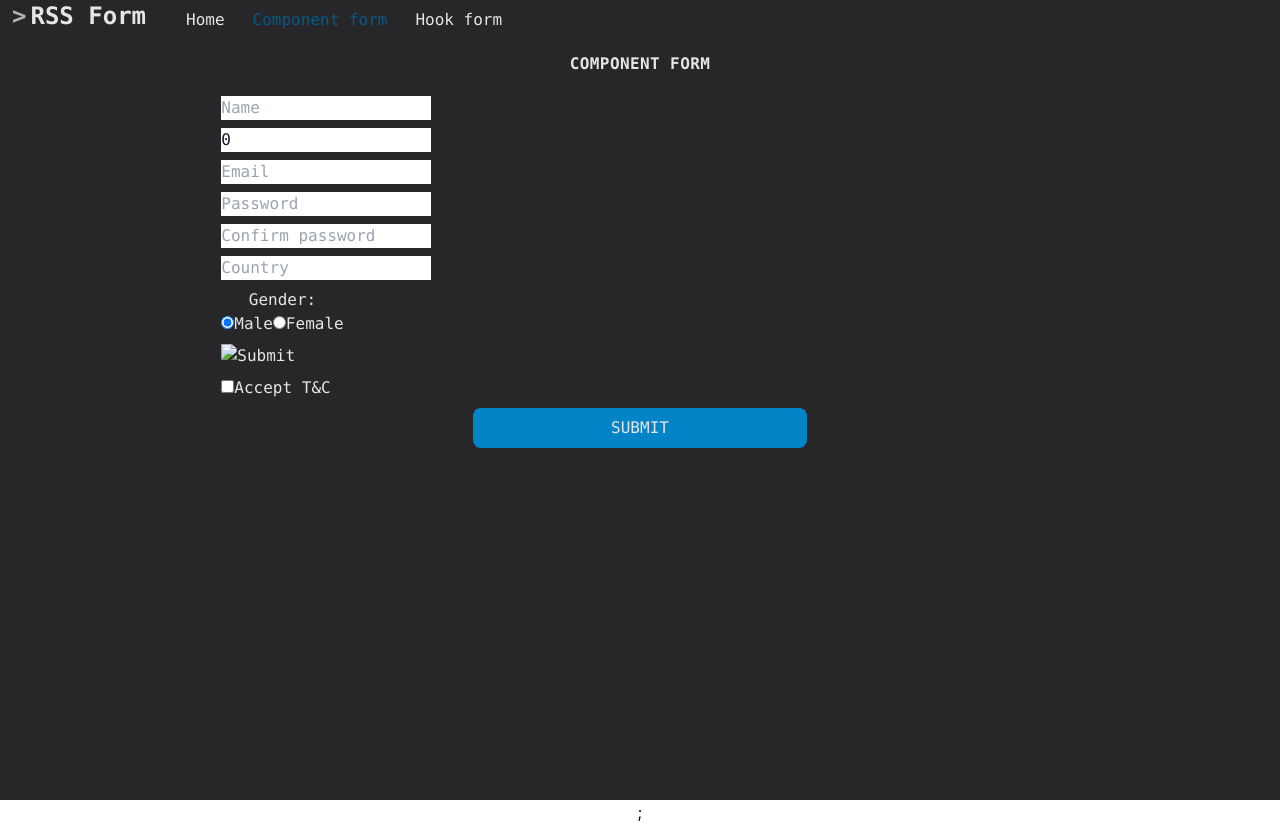
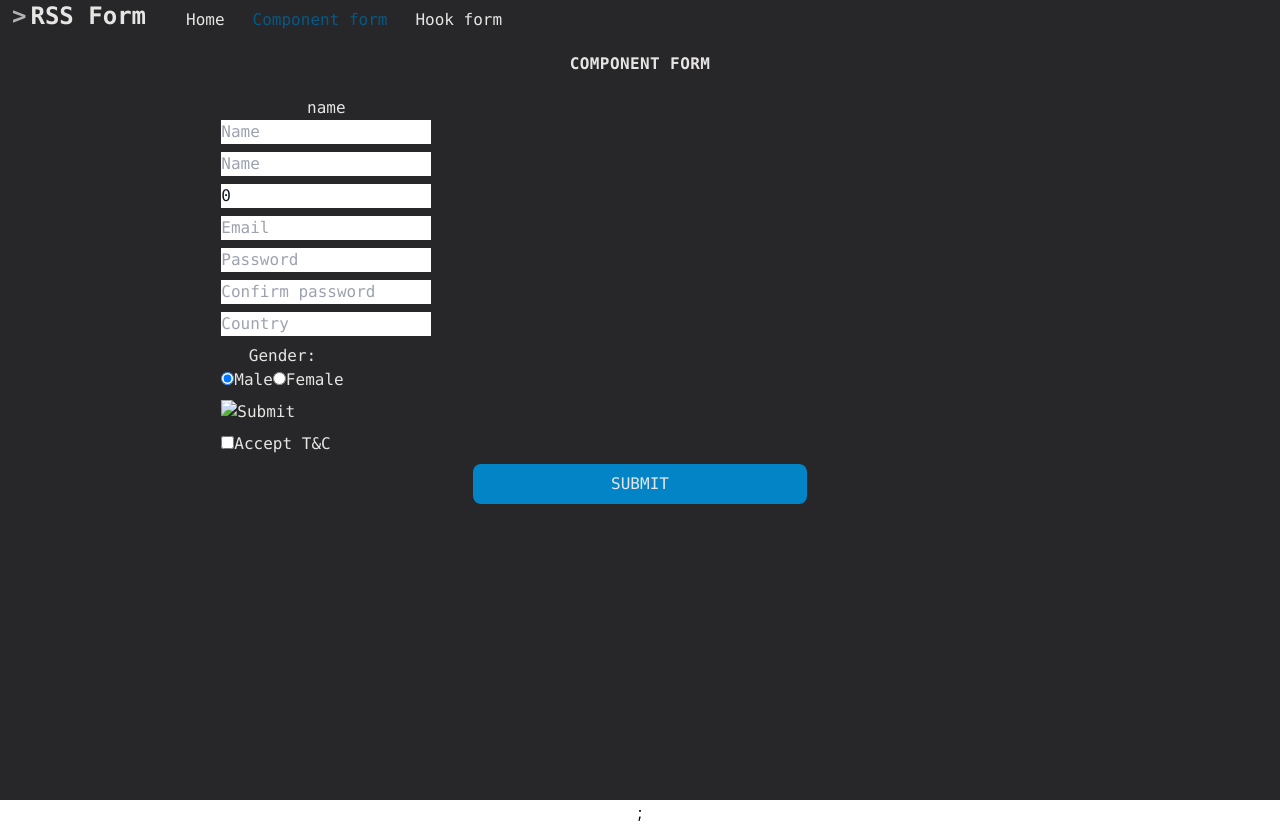
Before and after one commit to ffriday/rssreact, a React (Vite) app: page /component-form in a window 1280 px wide. Built offline with nearby package versions, Linux system fonts and the light colour scheme.

Commit message:
feat: add errors handling

```diff
--- a/src/constants/index.ts
+++ b/src/constants/index.ts
@@ -1,4 +1,5 @@
-import { Links, Style, QueryParams } from './types';
-import { navLinks } from './variables';
+import { Links, Style, QueryParams, TFormData } from './types';
+import { navLinks, inputs } from './variables';
 
-export { Links, Style, QueryParams, navLinks };
+export { Links, Style, QueryParams, navLinks, inputs };
+export type { TFormData };
--- a/src/constants/types.ts
+++ b/src/constants/types.ts
@@ -1,3 +1,8 @@
+export type TFormData = {
+  name: string;
+  age: number;
+};
+
 export enum Links {
   home = '',
   componentForm = 'component-form',
--- a/src/constants/variables.ts
+++ b/src/constants/variables.ts
@@ -5,3 +5,14 @@ export const navLinks = [
   [Links.componentForm, 'Component form'],
   [Links.hookForm, 'Hook form'],
 ];
+
+const inputStyle = 'text-gray-900 placeholder-current::placeholder';
+
+export const inputs = {
+  name: {
+    type: 'name',
+    name: 'name',
+    placeholder: 'Name',
+    className: inputStyle,
+  },
+};
--- /dev/null
+++ b/src/form/components/dataInput.tsx
@@ -0,0 +1,18 @@
+type TDataInput = {
+  props: {
+    type: string;
+    name: string;
+    placeholder: string;
+    defaultValue: string;
+    className: string;
+  };
+  message: string;
+};
+
+export const DataInput = ({ props, message }: TDataInput) => (
+  <div className="flex flex-col justify-start">
+    <label htmlFor={props.name}>{props.name}</label>
+    <input {...props}></input>
+    <p>{message}</p>
+  </div>
+);
--- a/src/form/components/index.ts
+++ b/src/form/components/index.ts
@@ -1,4 +1,14 @@
 import { AgreeCheckbox } from './AgreeCheckbox';
 import { SubmitButton } from './submitButton';
+import { DataInput } from './dataInput';
+import { GenderSelector } from './genderSelector';
+import { fillSchema, formSchema } from './schema';
 
-export { AgreeCheckbox, SubmitButton };
+export {
+  AgreeCheckbox,
+  SubmitButton,
+  DataInput,
+  GenderSelector,
+  fillSchema,
+  formSchema,
+};
--- a/src/form/components/schema.ts
+++ b/src/form/components/schema.ts
@@ -1,11 +1,25 @@
-import { object, string, number } from 'yup';
+import { object, string, number, setLocale } from 'yup';
 import { FormNames } from '../../constants/types';
+
+setLocale({
+  string: {
+    matches(params) {
+      if (
+        params.regex.source === /^[A-Z][a-z]*$/.source &&
+        params.regex.flags === /^[A-Z][a-z]*$/.flags
+      ) {
+        return 'Must start from uppercase letter';
+      }
+    },
+  },
+});
 
 export const formSchema = object({
   name: string()
     .matches(/^[A-Z][a-z]*$/, { excludeEmptyString: true })
     .required(),
   age: number().required(),
+  email: string().email(),
 });
 
 export const fillSchema = (target: EventTarget & HTMLFormElement) => {
--- a/src/form/usualForm.tsx
+++ b/src/form/usualForm.tsx
@@ -1,15 +1,25 @@
-import { navLinks } from '../constants';
+import { useState } from 'react';
+import { ValidationError } from 'yup';
+import { inputs, navLinks } from '../constants';
 import { FormNames } from '../constants/types';
 import { updateComponentData } from '../store';
 import { useAppDispatch, useAppSelector } from '../store/store';
-import { AgreeCheckbox, SubmitButton } from './components';
-import { GenderSelector } from './components/genderSelector';
-import { fillSchema, formSchema } from './components/schema';
+import {
+  AgreeCheckbox,
+  SubmitButton,
+  DataInput,
+  GenderSelector,
+  fillSchema,
+  formSchema,
+} from './components';
+import { getValidationErrors } from '../helpers/functions';
 
 export const UsualForm = () => {
-  const inputStyle = 'text-gray-900 placeholder-current::placeholder';
   const dispatch = useAppDispatch();
   const data = useAppSelector((state) => state.componentReducer);
+  const [errors, setErrors] = useState<ValidationError>();
+
+  const inputStyle = 'text-gray-900 placeholder-current::placeholder';
 
   const sumbit = async (event: React.FormEvent<HTMLFormElement>) => {
     event.preventDefault();
@@ -18,7 +28,7 @@ export const UsualForm = () => {
     if (valid) {
       dispatch(updateComponentData(formSchema.cast(data)));
     } else {
-      console.log('WRONG'); //TODO
+      setErrors(await getValidationErrors(data));
     }
   };
 
@@ -31,6 +41,10 @@ export const UsualForm = () => {
         onSubmit={sumbit}
         className="flex flex-col items-start min-w-min w-2/3 gap-2"
       >
+        <DataInput
+          props={{ ...inputs.name, defaultValue: data.name }}
+          message={errors?.errors[0] || ''}
+        />
         <input
           type="text"
           name={FormNames.name}
--- /dev/null
+++ b/src/helpers/functions.tsx
@@ -0,0 +1,9 @@
+import { fillSchema, formSchema } from '../form/components/schema';
+import { ValidationError } from 'yup';
+
+export const getValidationErrors = async (
+  data: ReturnType<typeof fillSchema>
+) =>
+  (await formSchema
+    .validate(data, { abortEarly: false })
+    .catch((error) => error)) as ValidationError;
--- a/src/store/formSlice.ts
+++ b/src/store/formSlice.ts
@@ -1,9 +1,5 @@
 import { createSlice, PayloadAction } from '@reduxjs/toolkit';
-
-export type TFormData = {
-  name: string;
-  age: number;
-};
+import { TFormData } from '../constants';
 
 const createFormSlice = (name: string) =>
   createSlice({
--- a/src/userData/userCard.tsx
+++ b/src/userData/userCard.tsx
@@ -1,4 +1,4 @@
-import { TFormData } from '../store/formSlice';
+import { TFormData } from '../constants';
 
 export const UserCard = ({ name }: TFormData) => {
   return <h1>NAME {name}</h1>;
```
